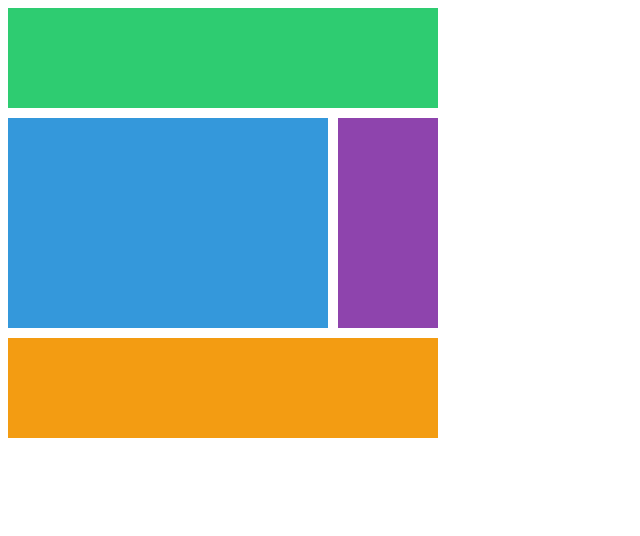
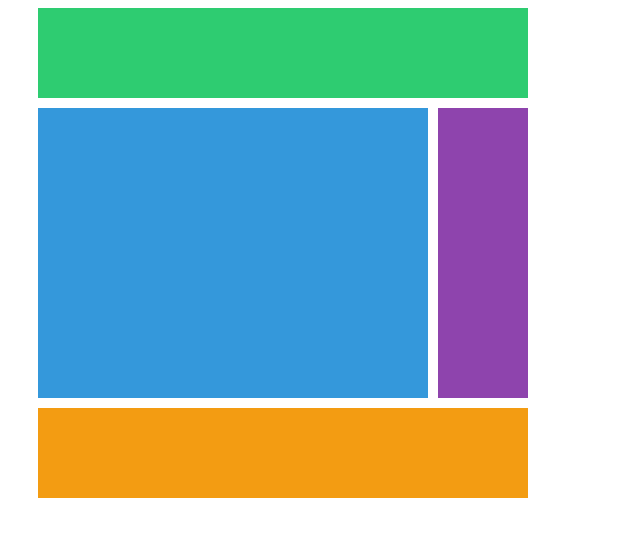
Before and after one commit to guswn2521/SCSS-Layout-Masterclass, a plain HTML site: page index.html in a window 1280 px wide. Shown: the whole page, without its empty margins (0-640 px from the left). Drawn offline with Linux system fonts and the light colour scheme.

Commit message:
#2.5 Grid Rows and Columns Shortcut
1. grid-column, grid-row : grid-column-start와 grid-column-end를 같이 쓰지 않고 쓸 수 있음.
ex) grid-column : 1/4;
grid-row : 2/4;

2. 인덱스를 제일 마지막 인덱스부터 -1로 줄 수 있다.
=> grid의 갯수를 늘려도 변하지 않음

3. span : grid-column과 grid-row에 칸을 채울 갯수만 쓸 수 있다.
ex) grid-column : span 2;   => 1/3

ex) grid-row : 1 / 5;
grid-column : span 3;
=>3 x 4

```diff
--- a/style.css
+++ b/style.css
@@ -1,33 +1,28 @@
 .grid {
+  margin-left: 30px;
   display: grid;
   gap: 10px;
-  grid-template-columns: repeat(4, 100px);
-  grid-template-rows: repeat(4, 100px);
+  grid-template-columns: repeat(5, 90px);
+  grid-template-rows: repeat(5, 90px);
 }
 .header {
   background-color: #2ecc71;
-  grid-column-start: 1;
-  grid-column-end: 5;
+  grid-column: 1/-1;
 }
 
 .content {
   background-color: #3498db;
-  grid-column-start: 1;
-  grid-column-end: 4;
-  grid-row-start: 2;
-  grid-row-end: 4;
+  grid-column: 1/-2;
+  grid-row: span 3;
 }
 
 .nav {
   background-color: #8e44ad;
-  grid-column-start: 4;
-  grid-column-end: 5;
-  grid-row-start: 2;
-  grid-row-end: 4;
+  grid-column: -2/-1;
+  grid-row: 2/-2;
 }
 
 .footer {
   background-color: #f39c12;
-  grid-column-start: 1;
-  grid-column-end: 5;
+  grid-column: 1/-1;
 }
```
